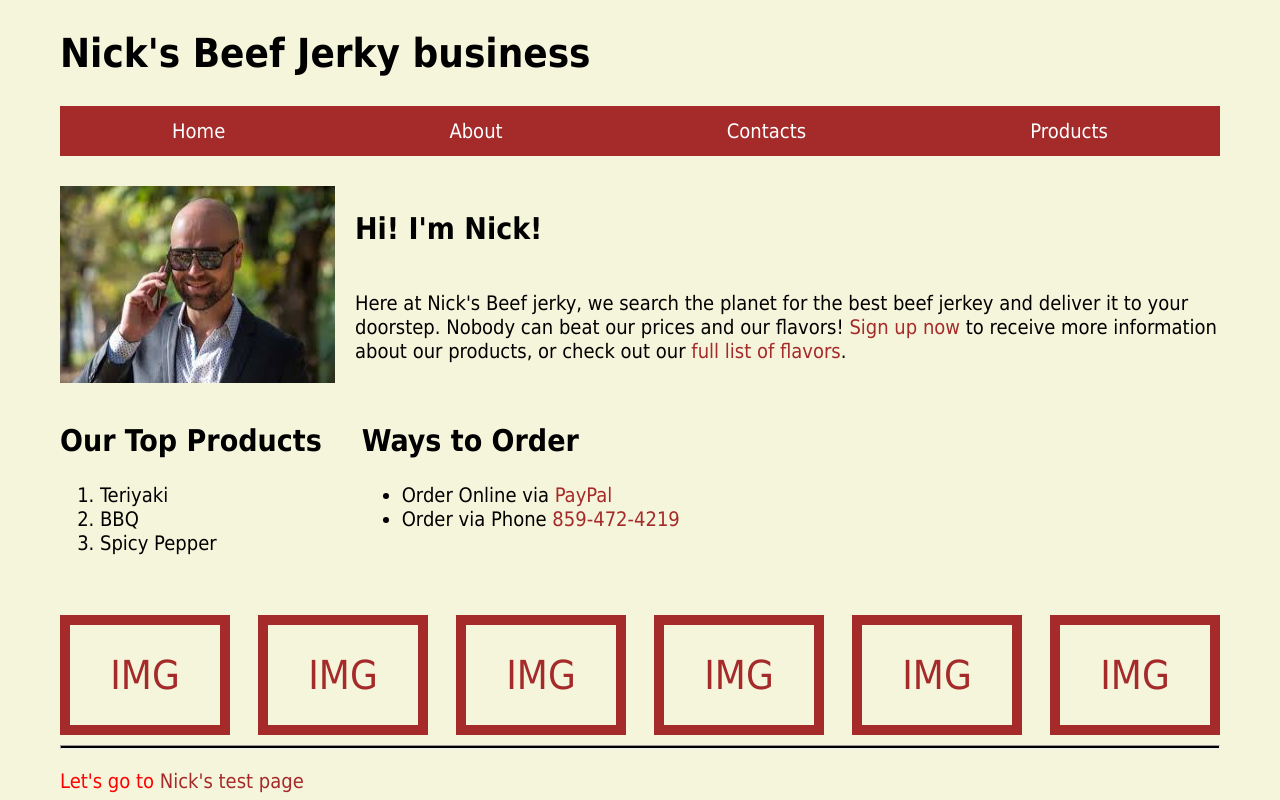
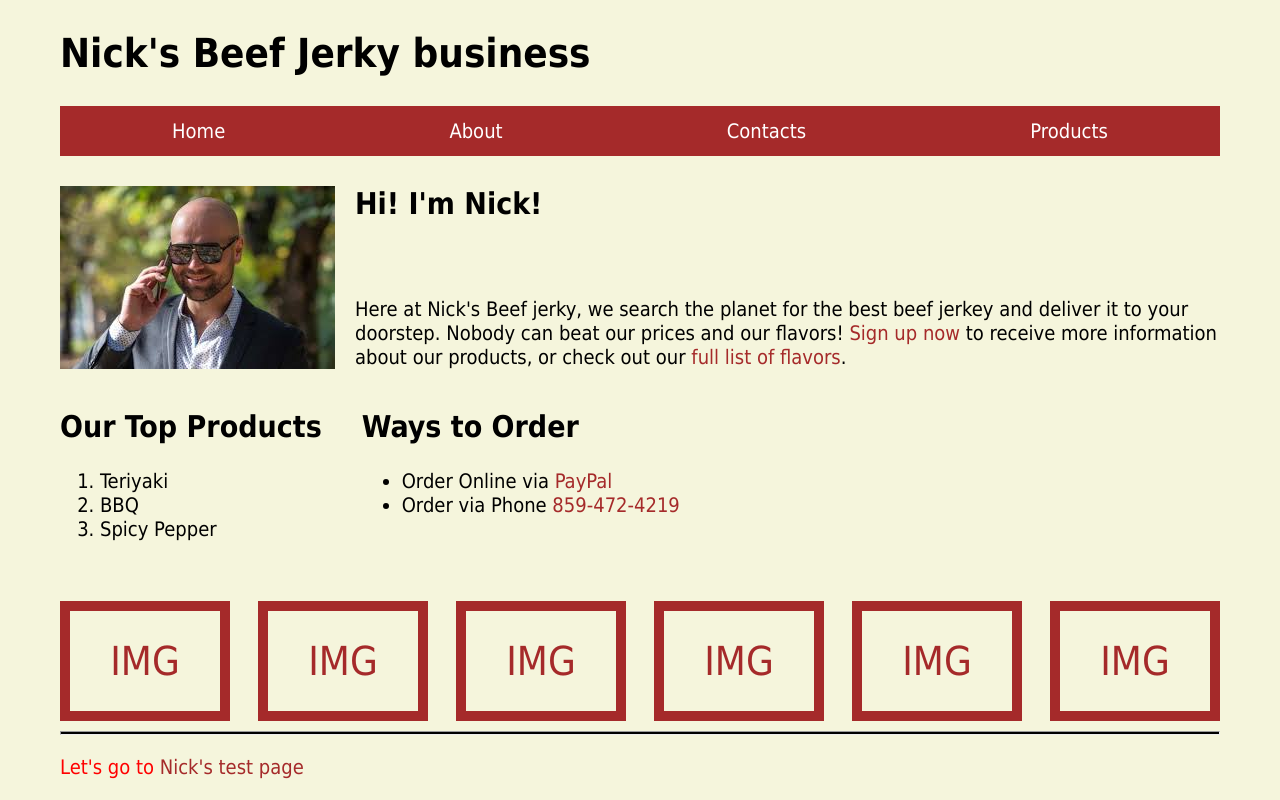
Before and after one commit to samtessema9/W2D3_Lab, a plain HTML site: page index.html in a window 1280 px wide. Shown: the top 800 px of the page. Drawn offline with Linux system fonts and the light colour scheme.

Commit message:
final touches

```diff
--- a/index.css
+++ b/index.css
@@ -36,6 +36,14 @@ a {
     display: flex;
     flex-direction: column;
     justify-content: space-between;
+}
+
+#intro h2 {
+    margin-top: 0;
+}
+
+#intro p {
+    margin-bottom: 0;
 }
 
 #info {
```
